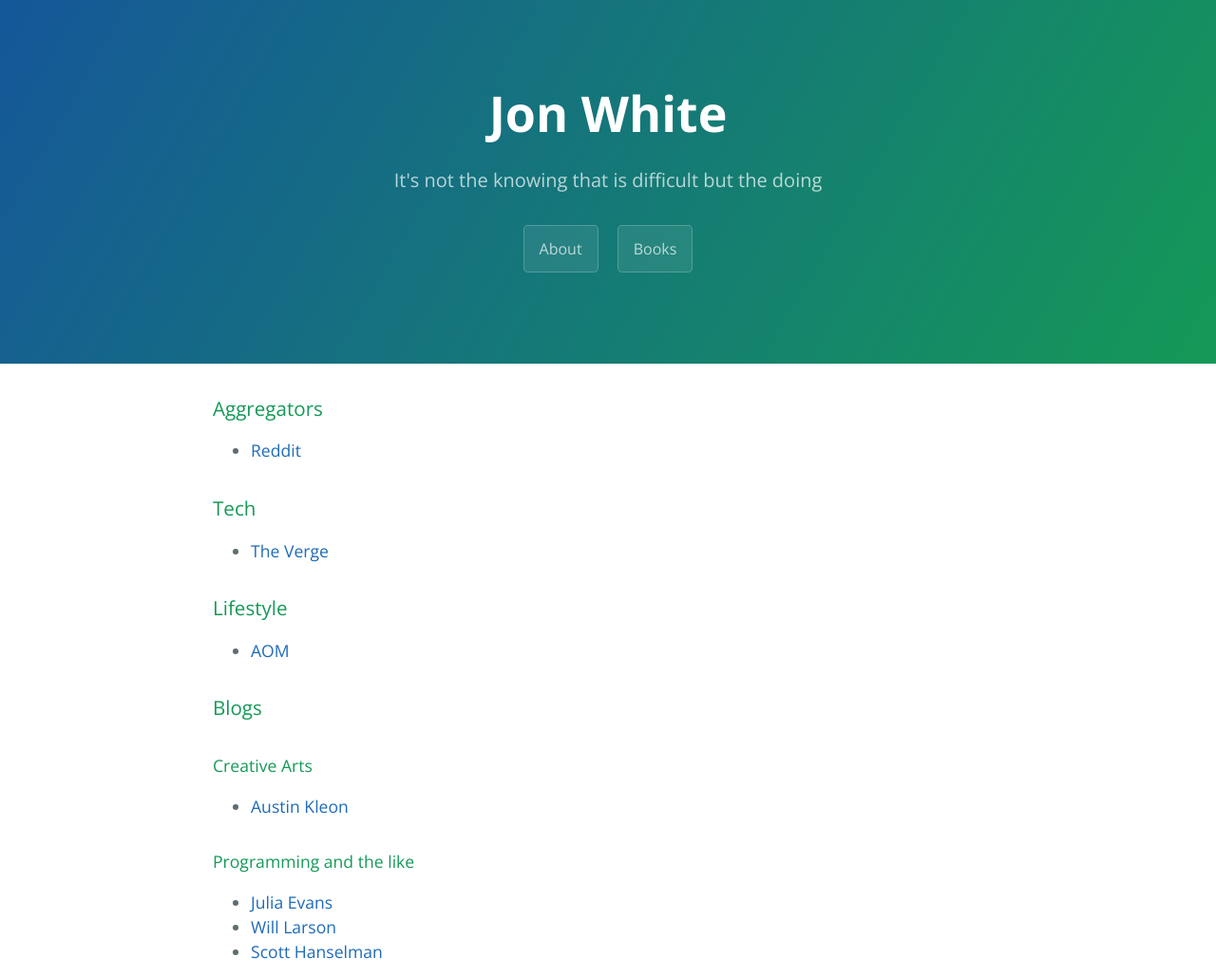
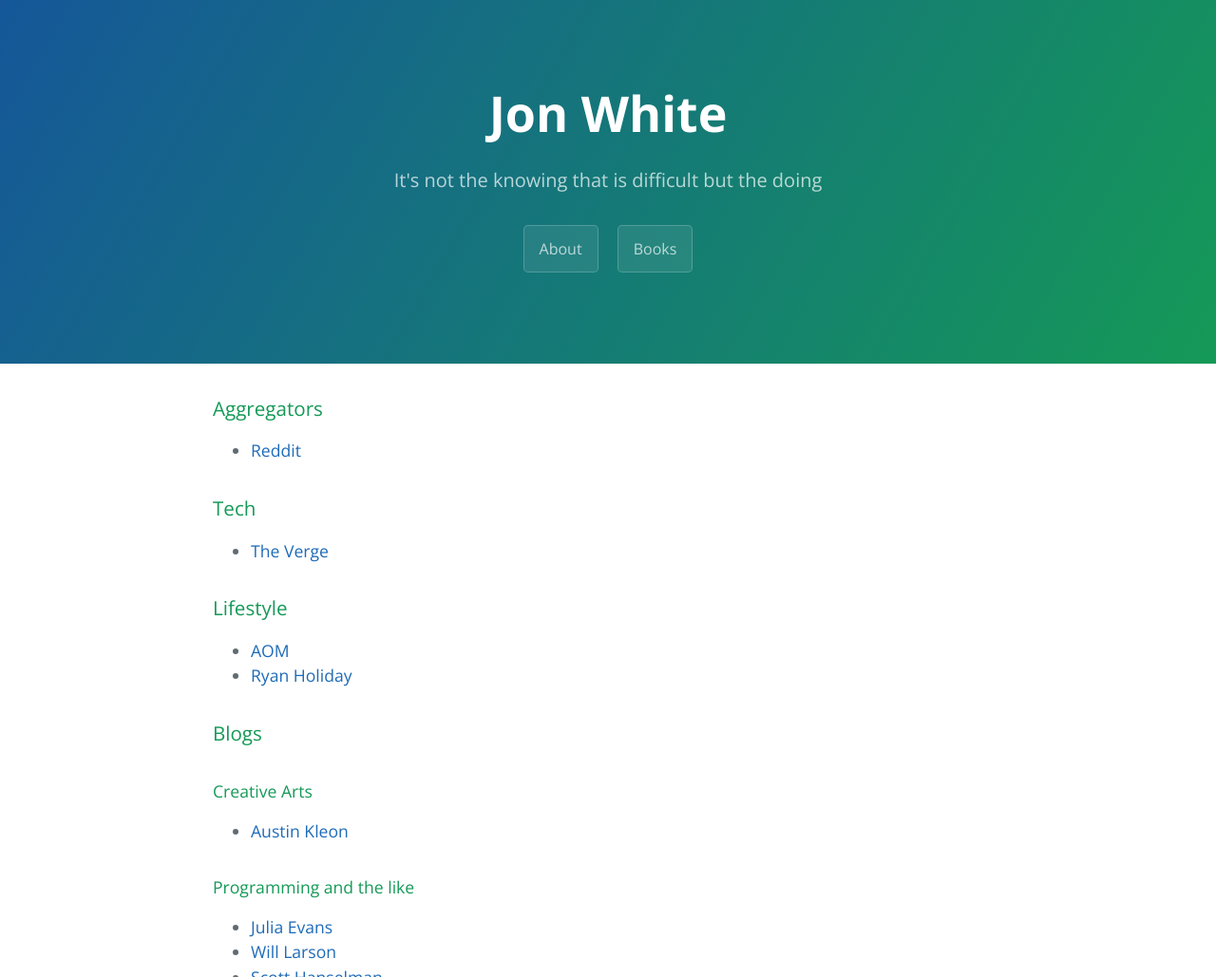
Before and after one commit to jjwhite/jjwhite.github.io, a Jekyll site: the page built from bookmarks.md, in a window 1280 px wide, cut to the strip 0-1029 px from the top of the page. Shown: the whole strip at 95% size. Built offline with Jekyll 4.4.1, drawn with Linux system fonts in a browser that asks for light colours.

Commit message:
adds ryan holiday to bookmarks

```diff
--- a/bookmarks.md
+++ b/bookmarks.md
@@ -15,6 +15,7 @@
 ### Lifestyle
 
 - [AOM](https://artofmanliness.com){:target="_blank"}
+- [Ryan Holiday](https://ryanholiday.net/){:target="_blank"}
 
 ### Blogs
 
```
